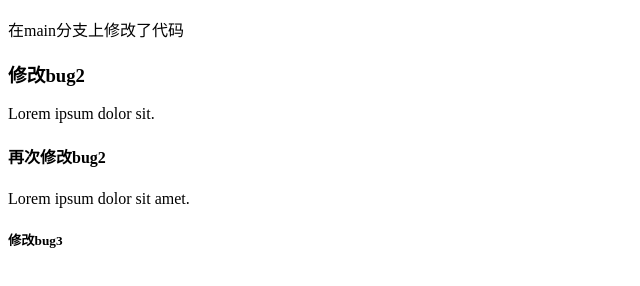
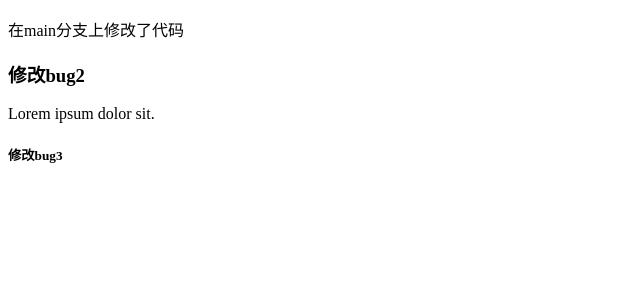
Before and after one commit to zhimingbai/git-demo, a plain HTML site: page index.html in a window 1280 px wide. Shown: the part 118-404 px from the top of the page, without its empty margins (0-640 px from the left). Drawn offline with Linux system fonts and the light colour scheme.

Commit message:
Update index.html

```diff
--- a/index.html
+++ b/index.html
@@ -11,9 +11,6 @@
     <p>在main分支上修改了代码</p>
     <h3>修改bug2</h3>
     <p>Lorem ipsum dolor sit.</p>
-    <h4>再次修改bug2</h4>
-    <p>Lorem ipsum dolor sit amet.</p>
-
     <h5>修改bug3</h5>
   </body>
 </html>
```
